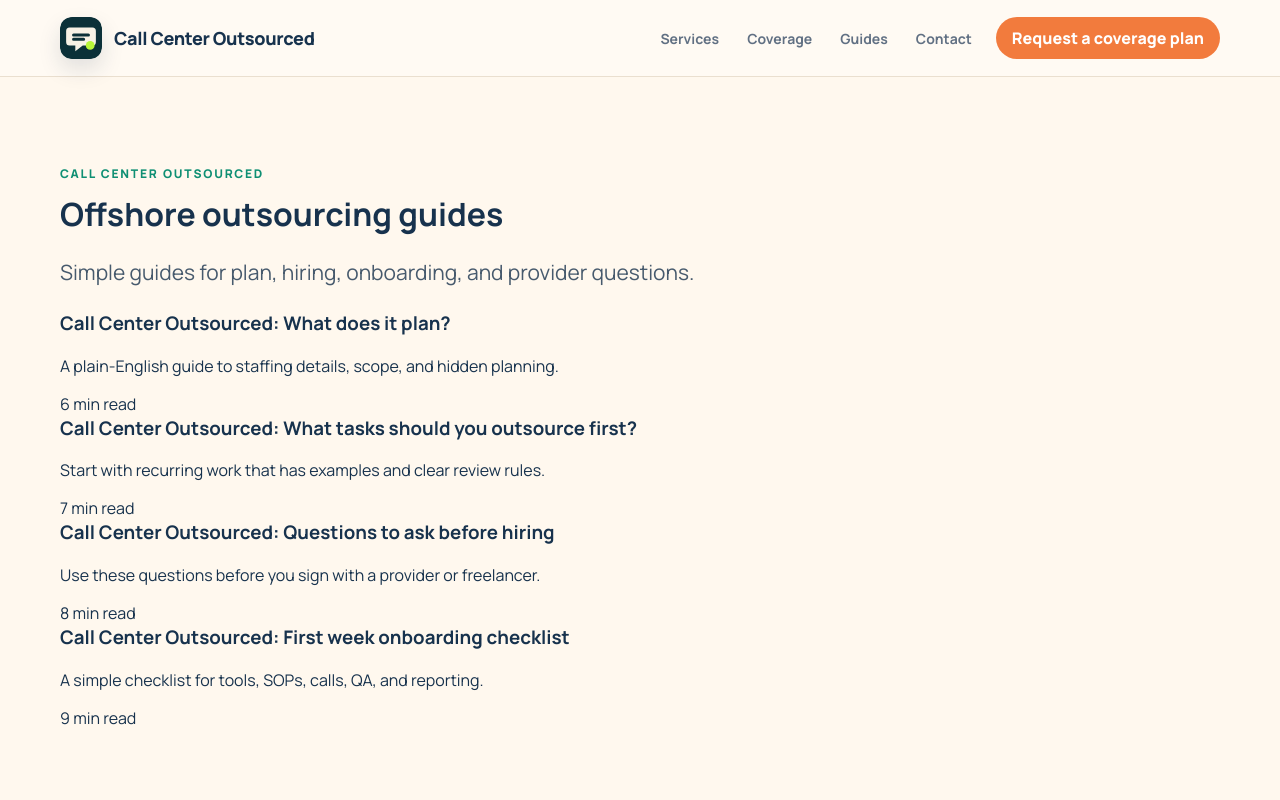
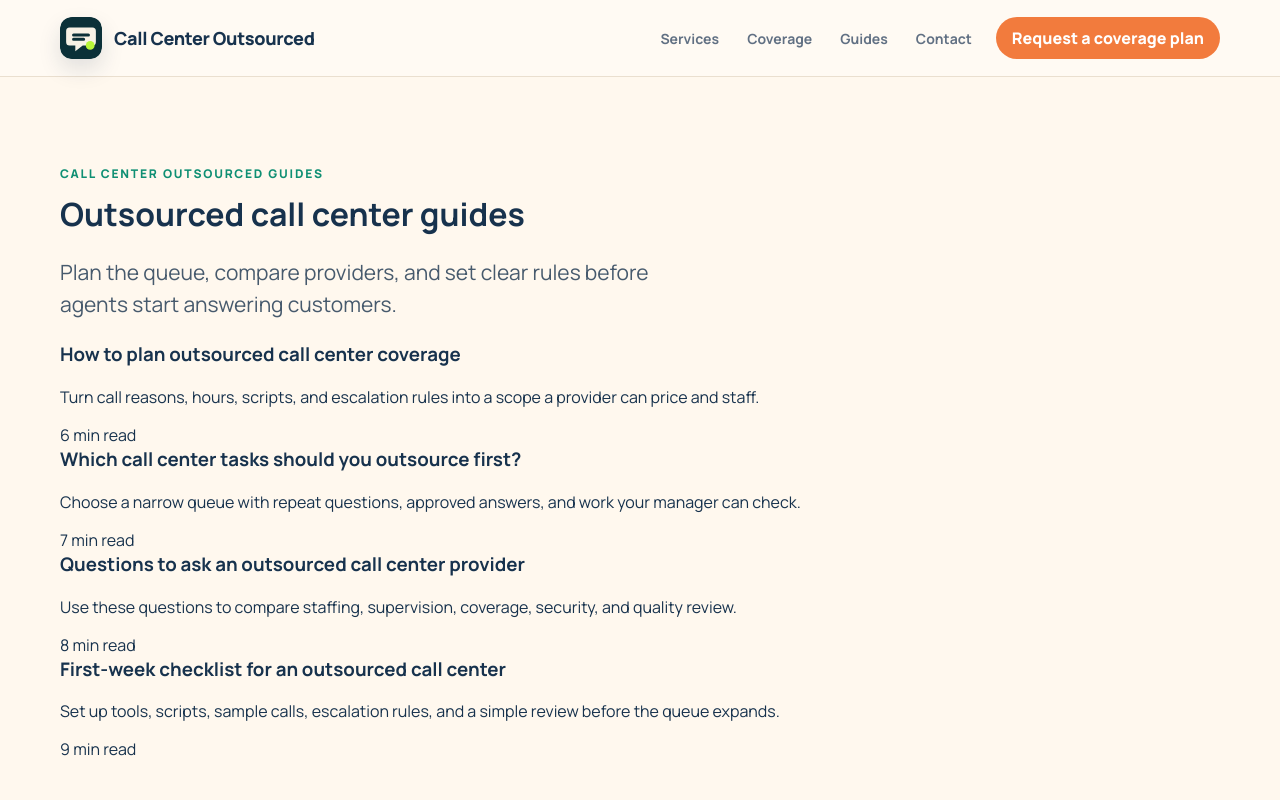
Before and after one commit to coolifystealthagents/callcenteroutsourced, a Next.js app: page /blog in a window 1280 px wide. Shown: the top 800 px of the page. Built offline with nearby package versions, Linux system fonts and the light colour scheme.

Commit message:
Humanize site copy

```diff
--- a/app/blog/page.tsx
+++ b/app/blog/page.tsx
@@ -1 +1,32 @@
-import { Header, Footer } from '../components';import { blogPosts, site } from '../data';export default function Blog(){return <><Header/><main className='section'><div className='container'><p className='eyebrow'>{site.brand}</p><h1>Offshore outsourcing guides</h1><p className='lead'>Simple guides for plan, hiring, onboarding, and provider questions.</p><div className='cards'>{blogPosts.map(p=><a className='card' href={`/blog/${p.slug}`} key={p.slug}><h3>{p.title}</h3><p>{p.excerpt}</p><span className='pill'>{p.minutes} min read</span></a>)}</div></div></main><Footer/></>}
+import { Footer, Header } from '../components';
+import { blogPosts, site } from '../data';
+
+export const metadata = {
+  title: 'Outsourced call center guides',
+  description: 'Guides to call center coverage, provider questions, first-queue scope, and first-week setup.',
+};
+
+export default function Blog() {
+  return (
+    <>
+      <Header />
+      <main className="section">
+        <div className="container">
+          <p className="eyebrow">{site.brand} guides</p>
+          <h1>Outsourced call center guides</h1>
+          <p className="lead">Plan the queue, compare providers, and set clear rules before agents start answering customers.</p>
+          <div className="cards">
+            {blogPosts.map((post) => (
+              <a className="card" href={`/blog/${post.slug}`} key={post.slug}>
+                <h3>{post.title}</h3>
+                <p>{post.excerpt}</p>
+                <span className="pill">{post.minutes} min read</span>
+              </a>
+            ))}
+          </div>
+        </div>
+      </main>
+      <Footer />
+    </>
+  );
+}
--- a/app/components.tsx
+++ b/app/components.tsx
@@ -10,4 +10,4 @@
 export function LogoMark(){return <span className="logo-mark-wrap"><img className="logo-img" src="/logo.svg" alt="" aria-hidden="true"/><span className="logo-name">{site.brand || domain}</span></span>}
 export function Header(){return <header className="nav"><div className="nav-inner"><a className="logo" href="/" aria-label={`${site.brand || domain} home`}><LogoMark/></a><nav className="links" aria-label="Main navigation"><a href="/#services">Services</a><a href="/#services">Coverage</a><a href="/blog">Guides</a><a href="/contact">Contact</a></nav><a className="btn nav-cta" href="/contact">Request a coverage plan</a></div></header>}
 export function Footer(){return <footer className="footer legit-footer"><div className="footer-grid"><div className="footer-brand"><a className="footer-logo" href="/" aria-label={`${site.brand || domain} home`}><LogoMark/></a><p>{site.brand || domain} helps business owners compare outsourced call center scope, coverage, scripts, onboarding, reporting, and quality controls before they request a plan.</p><p className="footer-note">This site is an independent informational website. Submitted requests may be routed to an appropriate staffing team or service partner for follow-up.</p></div><div><h3>Explore</h3><div className="footer-links">{footerItems.map((item:any,idx:number)=><a href={`/services/${getSlug(item)}`} key={idx}>{getTitle(item)}</a>)}</div></div><div><h3>Company</h3><div className="footer-links"><a href="/contact">Contact</a><a href="/blog">Guides</a><a href="/privacy">Privacy Policy</a><a href="/terms">Terms & Conditions</a><a href="/cancellation-policy">Cancellation Policy</a></div></div></div><div className="footer-bottom"><span>© {year} {site.brand || domain}. All rights reserved.</span><span>{domain}</span></div></footer>}
-export function CTA(){return <section className="final-cta"><p className="eyebrow">Ready for a plan?</p><h2>Map the queue before you launch.</h2><p>Share your channels, hours, scripts, escalation rules, and quality needs. Get a practical coverage scope back.</p><a className="btn primary" href="/contact">Request a coverage plan</a></section>}
+export function CTA(){return <section className="final-cta container card"><p className="eyebrow">Ready for a plan?</p><h2>Map the queue before you launch.</h2><p>Share your channels, hours, scripts, escalation rules, and quality needs. The team will use those details to draft the scope.</p><a className="btn primary" href="/contact">Request a coverage plan</a></section>}
--- a/app/data.ts
+++ b/app/data.ts
@@ -106,51 +106,111 @@
 ] as const;
 export const blogPosts = [
   {
-    "slug": "call-center-outsourced-planning",
-    "title": "Call Center Outsourced: What does it plan?",
-    "excerpt": "A plain-English guide to staffing details, scope, and hidden planning.",
-    "minutes": 6
+    slug: 'call-center-outsourced-planning',
+    title: 'How to plan outsourced call center coverage',
+    excerpt: 'Turn call reasons, hours, scripts, and escalation rules into a scope a provider can price and staff.',
+    minutes: 6,
+    intro: 'A useful call center plan is specific enough for a provider to staff and for your manager to review. Write down the work before you compare proposals.',
+    sections: [
+      {
+        title: 'Start with the queue',
+        body: 'List the channels, hours, and common reasons people contact you. Separate routine questions from calls that need a manager or specialist.',
+        items: ['Phone, chat, email, and ticket volume by hour', 'Common questions and approved answers', 'Calls that must be transferred or escalated'],
+      },
+      {
+        title: 'Set the service rules',
+        body: 'Define what a good response looks like and when the agent must stop and ask for help. This gives both sides something concrete to review.',
+        items: ['Response windows by channel', 'Required call or ticket notes', 'Refund, privacy, safety, and account-access limits'],
+      },
+      {
+        title: 'Ask for a review plan',
+        body: 'A proposal should explain how supervisors sample work, coach agents, report open issues, and hand unfinished work to the next shift.',
+        items: ['Who owns daily queue decisions?', 'How are calls or tickets sampled?', 'What appears in the weekly report?'],
+      },
+    ],
   },
   {
-    "slug": "call-center-outsourced-tasks-to-outsource",
-    "title": "Call Center Outsourced: What tasks should you outsource first?",
-    "excerpt": "Start with recurring work that has examples and clear review rules.",
-    "minutes": 7
+    slug: 'call-center-outsourced-tasks-to-outsource',
+    title: 'Which call center tasks should you outsource first?',
+    excerpt: 'Choose a narrow queue with repeat questions, approved answers, and work your manager can check.',
+    minutes: 7,
+    intro: 'The safest first queue is repetitive, documented, and easy to review. Leave unusual customer decisions with your own team until the handoff is working.',
+    sections: [
+      {
+        title: 'Good first tasks',
+        body: 'Start where agents can follow an approved answer or a short checklist. Give them finished examples so they can see the level of detail you expect.',
+        items: ['Order or appointment status', 'Basic account and product questions', 'Callback scheduling and ticket follow-up'],
+      },
+      {
+        title: 'Keep sensitive decisions in-house',
+        body: 'An outsourced agent can collect facts and route the issue without making the final call. Write those boundaries into the script.',
+        items: ['Refunds, credits, and policy exceptions', 'Legal, medical, financial, or safety advice', 'Account ownership and security changes'],
+      },
+      {
+        title: 'Check the first batch',
+        body: 'Review a small group of calls or tickets together. Fix missing answers and unclear escalation rules before you add another queue.',
+        items: ['Was the answer correct?', 'Were the notes complete?', 'Did the agent escalate at the right point?'],
+      },
+    ],
   },
   {
-    "slug": "call-center-outsourced-provider-questions",
-    "title": "Call Center Outsourced: Questions to ask before hiring",
-    "excerpt": "Use these questions before you sign with a provider or freelancer.",
-    "minutes": 8
+    slug: 'call-center-outsourced-provider-questions',
+    title: 'Questions to ask an outsourced call center provider',
+    excerpt: 'Use these questions to compare staffing, supervision, coverage, security, and quality review.',
+    minutes: 8,
+    intro: 'A polished sales deck will not tell you how your queue works on a busy Monday. Ask the provider to walk through the people, rules, and reports behind the service.',
+    sections: [
+      {
+        title: 'Staffing and coverage',
+        body: 'Find out who will answer your customers and what happens when an assigned agent is absent or the queue jumps.',
+        items: ['Will agents be dedicated or shared?', 'Who covers breaks, absences, and volume spikes?', 'Which time zones and holidays are included?'],
+      },
+      {
+        title: 'Supervision and quality',
+        body: 'Ask to see the review process, not a general promise about quality. The answer should name an owner and show how problems reach your team.',
+        items: ['Who supervises the shift?', 'How many calls or tickets are sampled?', 'How are script gaps and repeat complaints reported?'],
+      },
+      {
+        title: 'Tools and customer data',
+        body: 'Confirm where agents work, which permissions they receive, and how access is removed when someone leaves the account.',
+        items: ['Can access begin with limited permissions?', 'How are passwords and recordings handled?', 'What is the incident and access-removal process?'],
+      },
+    ],
   },
   {
-    "slug": "call-center-outsourced-onboarding-checklist",
-    "title": "Call Center Outsourced: First week onboarding checklist",
-    "excerpt": "A simple checklist for tools, SOPs, calls, QA, and reporting.",
-    "minutes": 9
-  }
+    slug: 'call-center-outsourced-onboarding-checklist',
+    title: 'First-week checklist for an outsourced call center',
+    excerpt: 'Set up tools, scripts, sample calls, escalation rules, and a simple review before the queue expands.',
+    minutes: 9,
+    intro: "The first week should test the handoff instead of forcing the agent to guess. Keep the starting queue small and review real work every day.",
+    sections: [
+      {
+        title: 'Before access is granted',
+        body: 'Prepare the exact tools, permissions, scripts, and examples the agent needs for the first queue. Do not open every system on day one.',
+        items: ['Approved answers and call flows', 'Limited tool permissions', 'Named manager and escalation contacts'],
+      },
+      {
+        title: 'During the first live shifts',
+        body: 'Listen to or read a small sample while the work is fresh. Note where the script, tool, or handoff caused confusion.',
+        items: ['Review notes and dispositions', 'Check transfers and escalations', 'Update answers that agents could not find'],
+      },
+      {
+        title: 'Before adding volume',
+        body: 'Agree on what the manager will see each day and each week. Expand only when agents can handle the first queue without hidden cleanup.',
+        items: ['Open callbacks and unresolved tickets', 'Quality sample and coaching notes', 'Schedule gaps and questions for your manager'],
+      },
+    ],
+  },
 ] as const;
-export const stats = [{label:'Typical savings target',value:'30-60%',note:'depends on role, management, and local hiring plan'},{label:'Best pilot length',value:'14 days',note:'enough time to test quality before scaling'},{label:'Start with',value:'5-10 tasks',note:'clear recurring tasks beat vague job descriptions'}] as const;
 
 export const staffingOffer = {
   partner: 'the coverage team',
-  promise: 'Get a managed call center coverage plan built around the queues you need handled.',
-  fit: [
-    'business owners who need reliable remote staff but do not want to screen alone',
-    'teams that want trained support, backup coverage, and a clear manager path',
-    'companies that need help with admin, operations, customer support, calls, bookkeeping, development, or marketing work',
-  ],
+  promise: 'Get a call center coverage plan built around the queues you need handled.',
   included: [
-    'coverage planning call to turn your queue needs into a clear service scope',
-    'team matching based on channels, schedule, tools, and communication needs',
-    'onboarding guidance for scripts, scorecards, reporting, and safe tool access',
-    'managed support with a defined path for quality, attendance, and coverage questions',
-  ],
-  proof: [
-    'clear task scope before hiring',
-    'weekly reporting rhythm',
-    'named accountability and escalation path',
-    'simple handoff plan for tools, SOPs, and quality checks',
+    'a planning call about channels, hours, call reasons, and escalation rules',
+    'a service scope based on your schedule, tools, scripts, and queue needs',
+    'onboarding guidance for approved answers, QA review, reporting, and safe tool access',
+    'a named path for quality, attendance, and coverage questions',
   ],
 } as const;
 
--- a/app/page.tsx
+++ b/app/page.tsx
@@ -76,7 +76,7 @@
             <div className="cco-ops-copy">
               <p className="eyebrow cco-eyebrow-light">The operating brief</p>
               <h2>A calmer queue starts with written rules.</h2>
-              <p>Good outsourced support is not a vague promise to “handle the phones.” It is a working brief your team can inspect, coach, and improve.</p>
+              <p>Good outsourced support runs on a written brief. Your team should be able to inspect the work, coach the agent, and fix unclear rules.</p>
               <a className="cco-text-link light" href="/services/reporting-and-qa">See the QA scope <span>↗</span></a>
             </div>
             <div className="cco-desk">
@@ -119,8 +119,8 @@
         </section>
 
         <section className="container cco-final">
-          <div><p className="eyebrow cco-eyebrow-light">Ready to map the queue?</p><h2>Make every handoff easier to see.</h2></div>
-          <a className="btn cco-btn-lime" href="/contact">Request a coverage plan</a>
+          <div><p className="eyebrow cco-eyebrow-light">Ready to map the queue?</p><h2>Make the next handoff clear.</h2></div>
+          <a className="btn cco-btn-lime" href="/contact">Map my coverage</a>
         </section>
       </main>
       <Footer />
--- a/app/services/[slug]/page.tsx
+++ b/app/services/[slug]/page.tsx
@@ -92,10 +92,10 @@
               <p className="eyebrow">{site.brand} service</p>
               <h1>{service.title}</h1>
               <p className="lead">{service.desc}</p>
-              <a className="btn" href="/contact">Plan this role</a>
+              <a className="btn" href="/contact">Plan this service</a>
             </div>
             <div className="hero-card">
-              <img src={site.serviceImage} alt={`${service.title} offshore service team`} />
+              <img src={site.serviceImage} alt={`${service.title} call center team`} />
             </div>
           </div>
         </section>
```
Also changed, not shown: app/blog/[slug]/page.tsx (+72 -1 lines), app/contact/page.tsx (+1 -1 lines), app/thank-you/page.tsx (+23 -1 lines), 1 other file (tests, documents, lock files or other folders).
